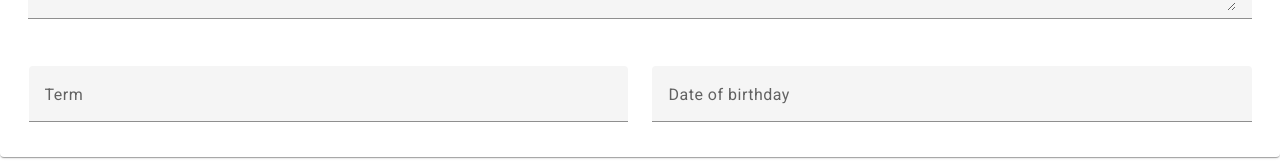
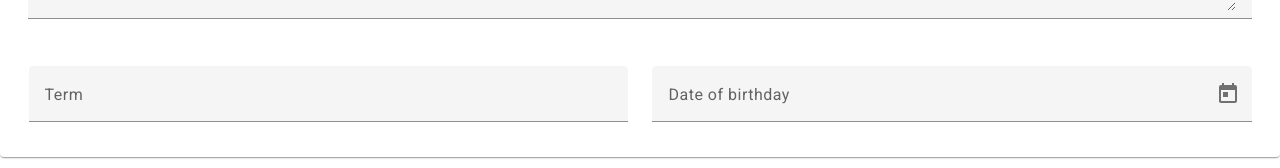
Before and after one commit to jcaido/angularmaterial, an Angular app: page /formdesign in a window 1280 px wide. Shown: the part 359-527 px from the top of the page. Built offline with nearby package versions, Linux system fonts and the light colour scheme.

Commit message:
integrate dackepicker in field birthday in formdesign

```diff
--- a/src/app/component/formdesign/formdesign.component.html
+++ b/src/app/component/formdesign/formdesign.component.html
@@ -38,7 +38,9 @@
       </mat-form-field>
       <mat-form-field class="mat-50">
         <mat-label>Date of birthday</mat-label>
-        <input matInput>
+        <input matInput [matDatepicker]="picker">
+        <mat-datepicker-toggle matIconSuffix [for]="picker"></mat-datepicker-toggle>
+        <mat-datepicker #picker></mat-datepicker>
       </mat-form-field>
     </mat-card-content>
     <mat-card-footer>
```
